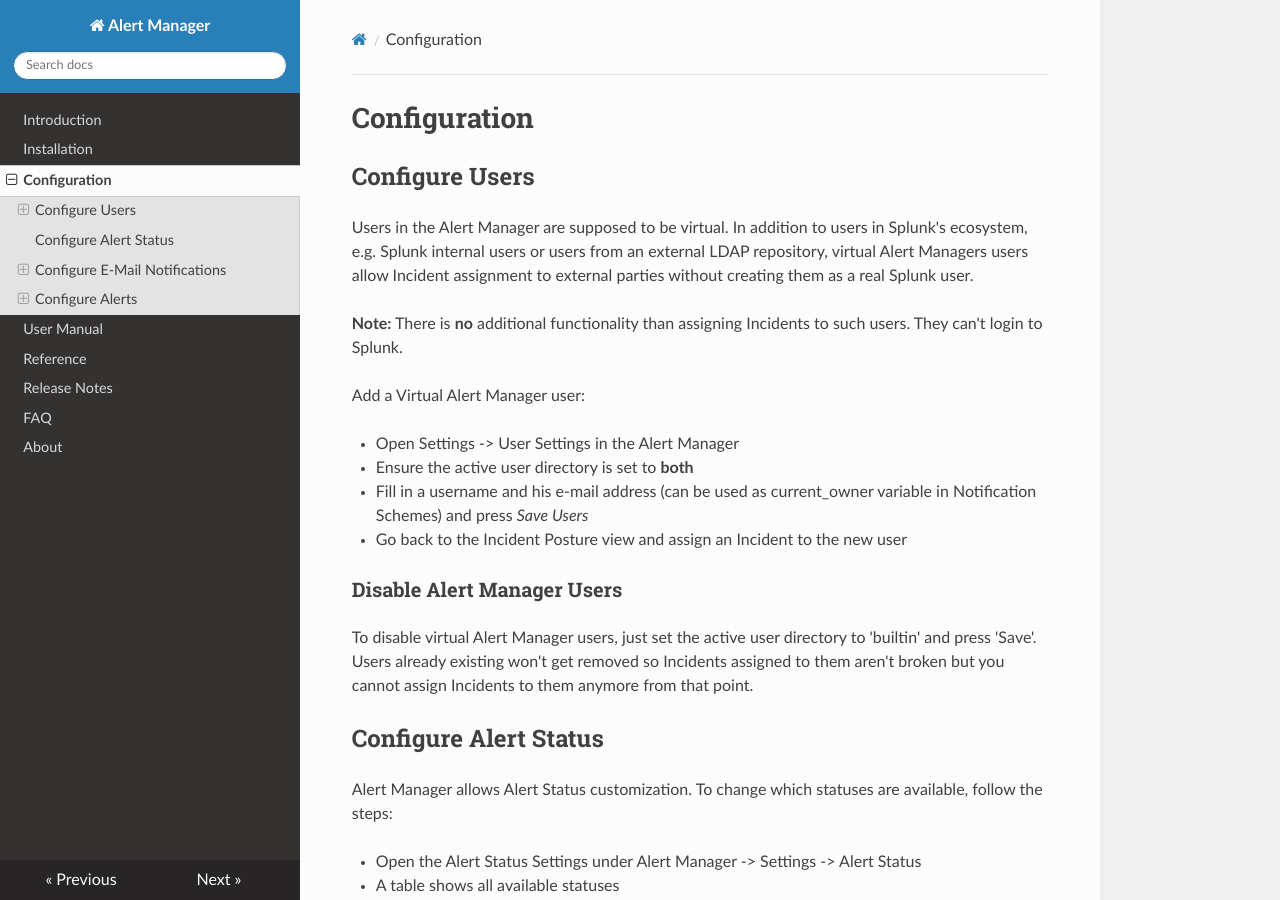
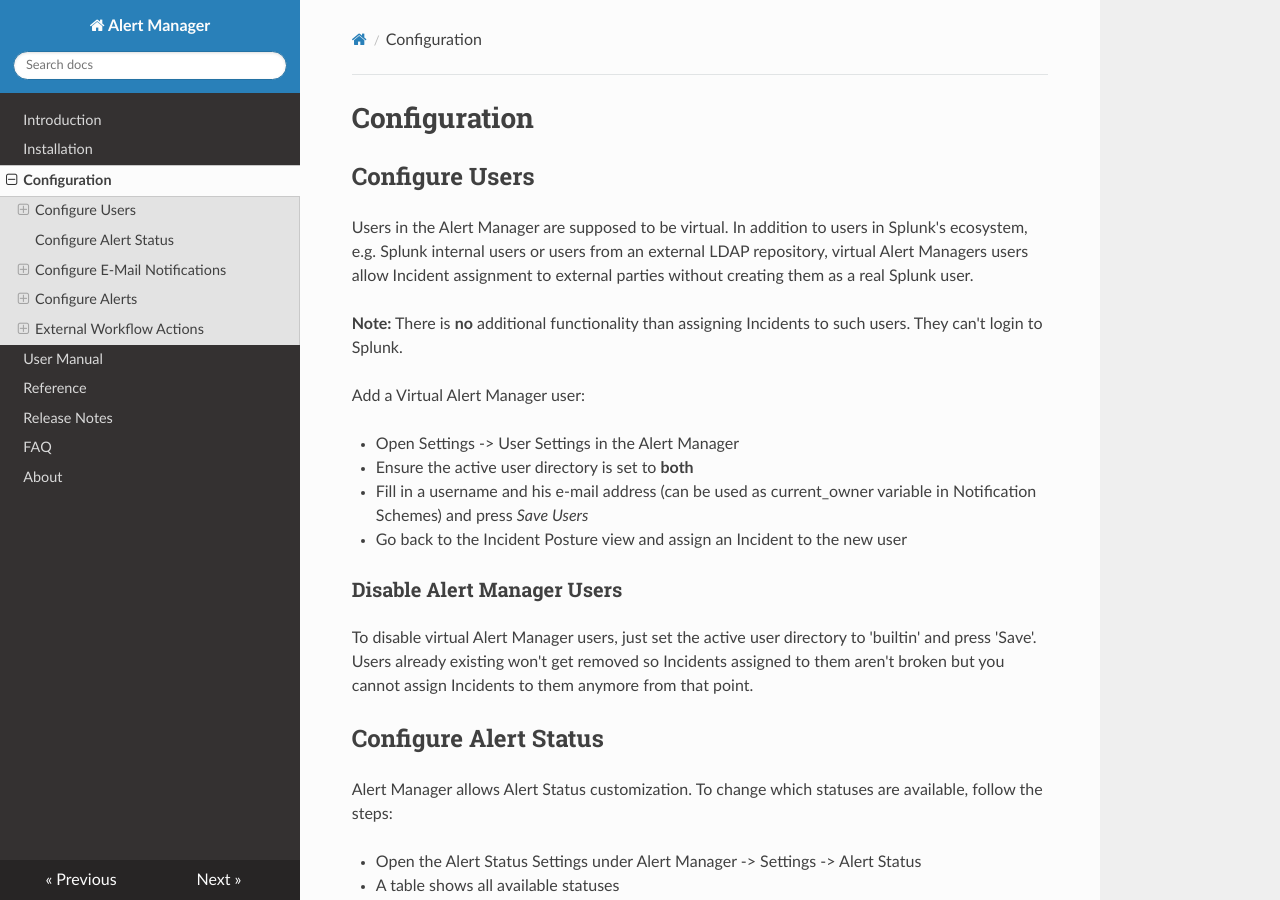
Before and after one commit to alertmanager/alert_manager_docs, an MkDocs documentation site: the page built from docs/configuration_manual.md, in a window 1280 px wide and 900 px high. Built offline with MkDocs 1.6.1, drawn with Linux system fonts in a browser that asks for light colours; nearby versions of some CDN libraries; old or Windows-style settings are respelled for this version of MkDocs.

Commit message:
EWA level change

```diff
--- a/docs/configuration_manual.md
+++ b/docs/configuration_manual.md
@@ -288,11 +288,11 @@ As described above, *Notification Schemes* finally containt a combination from *
 * Type in the name (column `template_name`) to be used for this notification
 * Click *Save* at lower right corner to save the Notification Scheme
 
-### External Workflow Actions
+## External Workflow Actions
 
 External Workflow Actions (EWA) can be used to manually trigger external actions. The External Alert Actions are based on Splunk's alert action functionality. While alert actions are usually triggered automatically, Alert Manager triggers the action manually.
 
-#### Configure External Workflow Actions
+### Configure External Workflow Actions
 
 * (Optional) Install and configure an alert action under Splunk Settings -> Alert Action -> Setup
 * Open Alert Manager -> Settings -> External Workflow Actions
```
